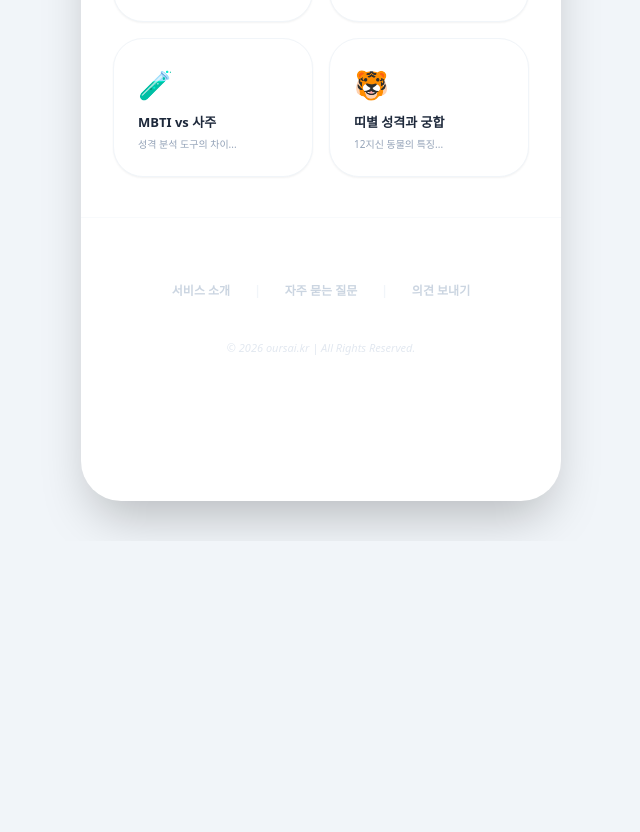
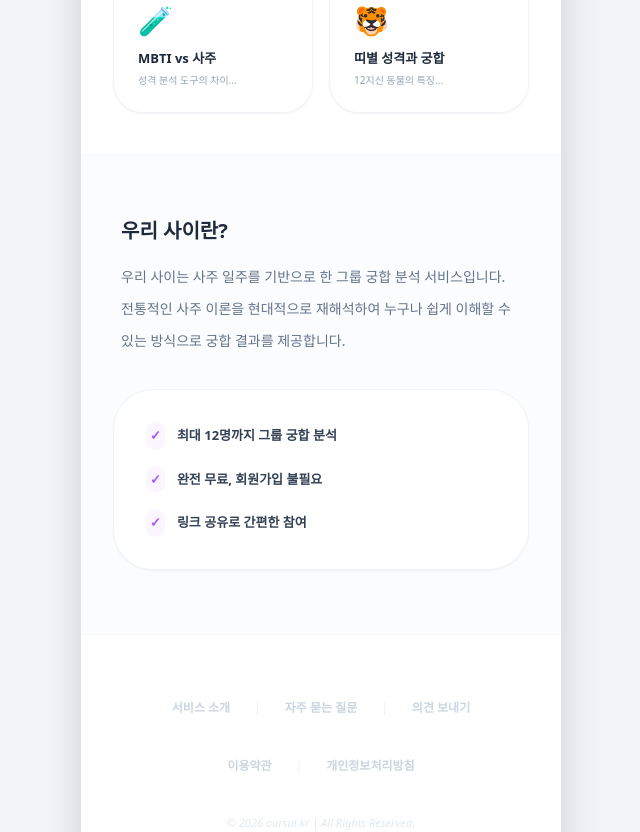
Before and after one commit to PLANB-John/oursai-web, a Next.js app: page / in a window 1280 px wide. Shown: the part 1349-2181 px from the top of the page, without its empty margins (319-959 px from the left). Before the commit the page ends 1890 px from the top, so only its background shows below. Built offline with nearby package versions, Linux system fonts and the light colour scheme.

Commit message:
Update index.js

```diff
--- a/pages/index.js
+++ b/pages/index.js
@@ -34,12 +34,11 @@ export default function Home() {
     { from: 2, to: 4, label: '삐걱삐걱', color: '#F87171' },
   ];
 
-  // 사주 가이드 데이터 (상세 페이지 이모지와 일치시킴)
   const guideCards = [
     { emoji: '🔰', t: '사주 초보 가이드', d: '사주가 무엇인지 쉽게...', link: '/guide/beginner' },
-    { emoji: '🔗', t: '사주 궁합 보는 법', d: '서로의 합과 충을...', link: '/guide/matching' }, // 친구·직장 궁합 이모지 반영
-    { emoji: '🧪', t: 'MBTI vs 사주', d: '성격 분석 도구의 차이...', link: '/guide/mbti' }, // MBTI vs 사주 이모지 반영
-    { emoji: '🐯', t: '띠별 성격과 궁합', d: '12지신 동물의 특징...', link: '/guide/zodiac' } // 띠별 궁합 이모지 반영
+    { emoji: '🔗', t: '사주 궁합 보는 법', d: '서로의 합과 충을...', link: '/guide/matching' },
+    { emoji: '🧪', t: 'MBTI vs 사주', d: '성격 분석 도구의 차이...', link: '/guide/mbti' },
+    { emoji: '🐯', t: '띠별 성격과 궁합', d: '12지신 동물의 특징...', link: '/guide/zodiac' }
   ];
 
   return (
@@ -50,7 +49,7 @@ export default function Home() {
 
       <div className="w-full max-w-[480px] min-h-screen bg-white shadow-2xl flex flex-col relative overflow-hidden sm:rounded-[40px] pb-20">
 
-        {/* --- 1. 상단 도입부 (별 애니메이션 & 대형 타이틀) --- */}
+        {/* --- 1. 상단 도입부 (위치 조정 및 글씨 크기 확대) --- */}
         <header className="pt-14 pb-6 text-center space-y-4">
           <motion.div
             initial={{ opacity: 0, y: -20 }} animate={{ opacity: 1, y: 0 }}
@@ -130,7 +129,7 @@ export default function Home() {
           </div>
         </div>
 
-        {/* --- 3. 실시간 통계 (숫자 카운팅) --- */}
+        {/* --- 3. 실시간 통계 (숫자 카운팅 효과) --- */}
         <section className="px-8 py-4 grid grid-cols-2 gap-4">
           <div className="bg-slate-50/50 p-6 rounded-[32px] border border-slate-100/50 text-center space-y-1">
             <p className="text-[24px] font-black text-[#8e44ad]">
@@ -146,17 +145,17 @@ export default function Home() {
           </div>
         </section>
 
-        {/* --- 4. 메인 액션 버튼 (이모지 추가 & 원문 유지) --- */}
-        <main className="px-8 py-10 space-y-4">
+        {/* --- 4. 메인 액션 버튼 --- */}
+        <main className="px-8 py-8 space-y-4">
           <button className="w-full py-6 bg-[#9b59b6] text-white rounded-[24px] font-black text-[18px] shadow-lg shadow-purple-100 hover:brightness-110 active:scale-95 transition-all flex items-center justify-center gap-3">
             <span>👨‍👩‍👧‍👦</span> 모임 궁합 생성
-          </button> [cite: 2026-02-15]
+          </button>
           <button className="w-full py-6 bg-white text-[#9b59b6] rounded-[24px] font-black text-[18px] border-2 border-[#9b59b6] hover:bg-purple-50 active:scale-95 transition-all flex items-center justify-center gap-3">
             <span>💑</span> 나와 궁합 생성
-          </button> [cite: 2026-02-15]
+          </button>
         </main>
 
-        {/* --- 5. 사주 알아보기 (가이드 이모지 동기화) --- */}
+        {/* --- 5. 사주 알아보기 (이모지 동기화) --- */}
         <section className="px-8 py-10 space-y-6">
           <div className="flex justify-between items-end px-2">
             <h2 className="text-lg font-black text-slate-800">사주 알아보기</h2>
@@ -164,7 +163,7 @@ export default function Home() {
           </div>
           <div className="grid grid-cols-2 gap-4">
             {guideCards.map((card, i) => (
-              <a key={i} href={card.link} className="bg-white p-6 rounded-[30px] border border-slate-100 shadow-sm hover:shadow-md transition-all group overflow-hidden relative">
+              <a key={i} href={card.link} className="bg-white p-6 rounded-[30px] border border-slate-100 shadow-sm hover:shadow-md transition-all group relative overflow-hidden">
                 <span className="text-[28px] mb-2 block">{card.emoji}</span>
                 <p className="text-[13px] font-bold text-slate-800 mb-1 group-hover:text-purple-500 transition-colors">{card.t}</p>
                 <p className="text-[10px] text-slate-400 leading-4">{card.d}</p>
@@ -173,14 +172,36 @@ export default function Home() {
           </div>
         </section>
 
-        {/* --- 6. 서비스 소개 및 푸터 생략 (동일 유지) --- */}
+        {/* --- 6. 서비스 소개 --- */}
+        <section className="px-8 py-16 space-y-8 bg-slate-50/50">
+          <div className="space-y-4 px-2">
+            <h2 className="text-xl font-black text-slate-800">우리 사이란?</h2>
+            <p className="text-[14px] text-slate-500 leading-8">
+              우리 사이는 사주 일주를 기반으로 한 그룹 궁합 분석 서비스입니다. 전통적인 사주 이론을 현대적으로 재해석하여 누구나 쉽게 이해할 수 있는 방식으로 궁합 결과를 제공합니다.
+            </p>
+          </div>
+          <div className="bg-white p-8 rounded-[40px] space-y-4 border border-slate-100 shadow-sm">
+            {['최대 12명까지 그룹 궁합 분석', '완전 무료, 회원가입 불필요', '링크 공유로 간편한 참여'].map((txt, i) => (
+              <p key={i} className="text-[13px] font-bold text-slate-700 flex items-center gap-3">
+                <span className="text-purple-500 bg-purple-50 rounded-full p-1">✓</span> {txt}
+              </p>
+            ))}
+          </div>
+        </section>
+
+        {/* --- 7. 최종 푸터 (모든 링크 복구 완료) --- */}
         <footer className="px-8 py-16 bg-white text-center space-y-10 border-t border-slate-50">
           <div className="flex justify-center gap-6 text-[12px] text-slate-300 font-bold">
-            <a href="/intro" className="hover:text-purple-400">서비스 소개</a>
+            <a href="/intro" className="hover:text-purple-400 transition-colors">서비스 소개</a>
             <span className="text-slate-100">|</span>
-            <a href="/faq" className="hover:text-purple-400">자주 묻는 질문</a>
+            <a href="/faq" className="hover:text-purple-400 transition-colors">자주 묻는 질문</a>
             <span className="text-slate-100">|</span>
-            <a href="/feedback" className="hover:text-purple-400">의견 보내기</a>
+            <a href="/feedback" className="hover:text-purple-400 transition-colors">의견 보내기</a>
+          </div>
+          <div className="flex justify-center gap-6 text-[12px] text-slate-300 font-bold">
+            <a href="/terms" className="hover:text-purple-400 transition-colors">이용약관</a>
+            <span className="text-slate-100">|</span>
+            <a href="/privacy" className="hover:text-purple-400 transition-colors">개인정보처리방침</a>
           </div>
           <p className="text-[11px] text-slate-200 font-medium italic">© 2026 oursai.kr | All Rights Reserved.</p>
         </footer>
```
